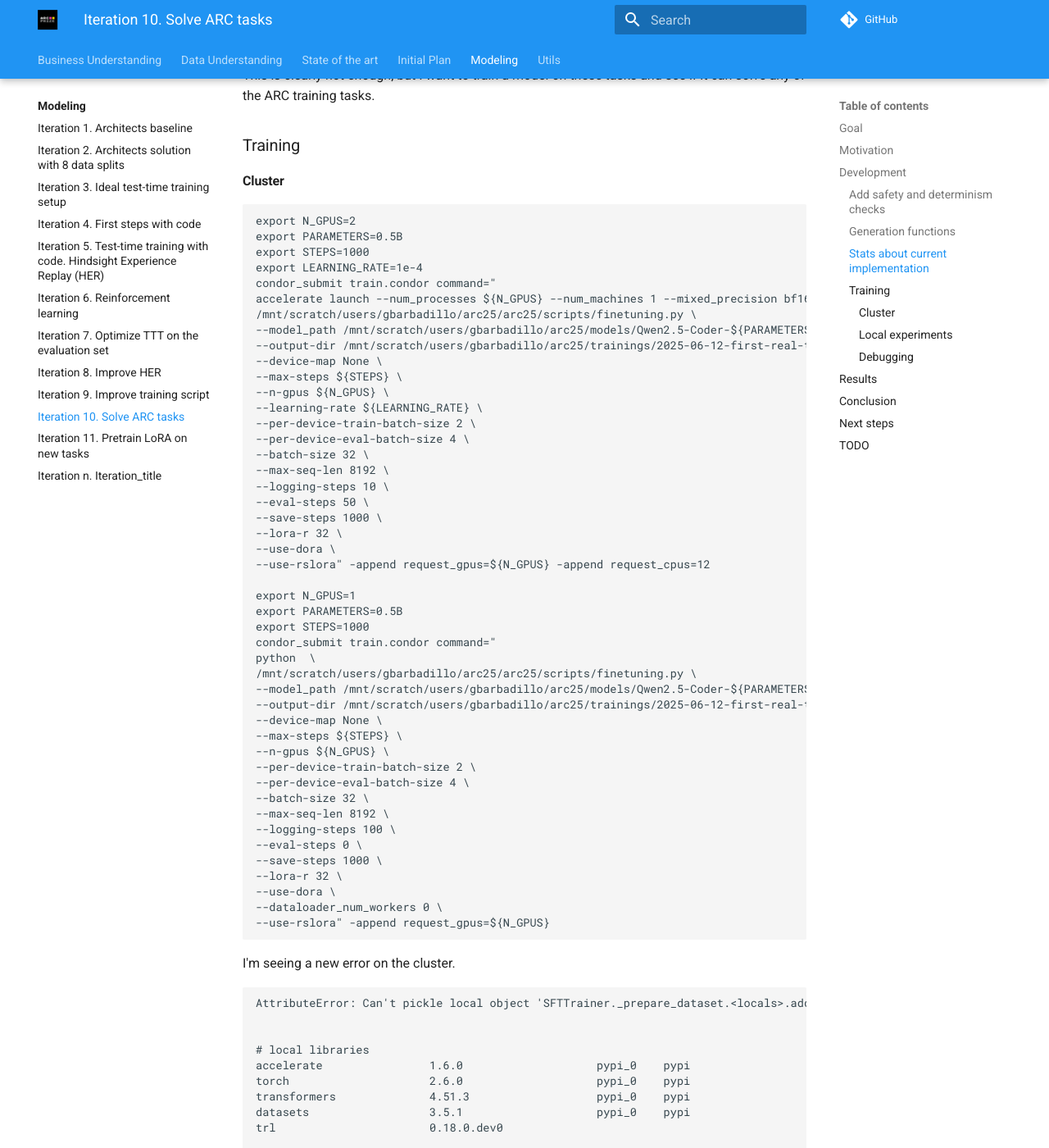
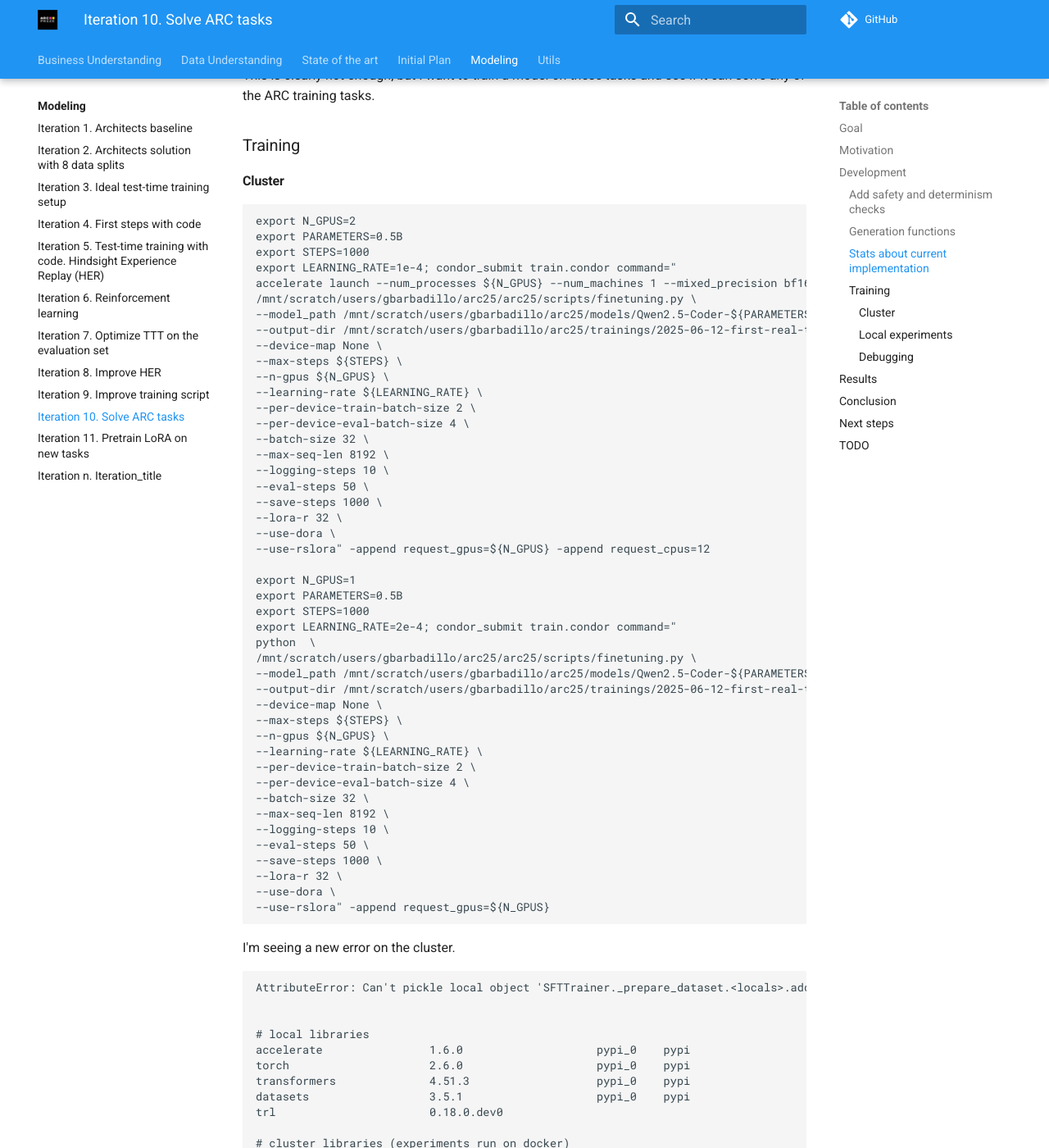
Before and after one commit to ironbar/arc25, an MkDocs documentation site: the page built from docs/modeling/Iteration_10_solve_arc_tasks.md, in a window 1280 px wide and 1400 px high, scrolled down 1637 px. Shown: the whole window at 82% size. Built offline with MkDocs 1.6.1 and Material for MkDocs 9.7.7, drawn with Linux system fonts in a browser that asks for light colours; comment, search, counter and statistics services are not loaded.

````diff
--- a/docs/modeling/Iteration_10_solve_arc_tasks.md
+++ b/docs/modeling/Iteration_10_solve_arc_tasks.md
@@ -79,8 +79,7 @@ of the ARC training tasks.
 export N_GPUS=2
 export PARAMETERS=0.5B
 export STEPS=1000
-export LEARNING_RATE=1e-4
-condor_submit train.condor command="
+export LEARNING_RATE=1e-4; condor_submit train.condor command="
 accelerate launch --num_processes ${N_GPUS} --num_machines 1 --mixed_precision bf16 --multi_gpu  \
 /mnt/scratch/users/gbarbadillo/arc25/arc25/scripts/finetuning.py \
 --model_path /mnt/scratch/users/gbarbadillo/arc25/models/Qwen2.5-Coder-${PARAMETERS}-Instruct/ \
@@ -103,24 +102,24 @@ accelerate launch --num_processes ${N_GPUS} --num_machines 1 --mixed_precision b
 export N_GPUS=1
 export PARAMETERS=0.5B
 export STEPS=1000
-condor_submit train.condor command="
+export LEARNING_RATE=2e-4; condor_submit train.condor command="
 python  \
 /mnt/scratch/users/gbarbadillo/arc25/arc25/scripts/finetuning.py \
 --model_path /mnt/scratch/users/gbarbadillo/arc25/models/Qwen2.5-Coder-${PARAMETERS}-Instruct/ \
---output-dir /mnt/scratch/users/gbarbadillo/arc25/trainings/2025-06-12-first-real-trainings/A6000-GPUS${N_GPUS}-Qwen2.5-Coder-${PARAMETERS}-${STEPS}steps \
+--output-dir /mnt/scratch/users/gbarbadillo/arc25/trainings/2025-06-12-first-real-trainings/A6000-GPUS${N_GPUS}-Qwen2.5-Coder-${PARAMETERS}-${STEPS}steps-${LEARNING_RATE}lr \
 --device-map None \
 --max-steps ${STEPS} \
 --n-gpus ${N_GPUS} \
+--learning-rate ${LEARNING_RATE} \
 --per-device-train-batch-size 2 \
 --per-device-eval-batch-size 4 \
 --batch-size 32 \
 --max-seq-len 8192 \
---logging-steps 100 \
---eval-steps 0 \
+--logging-steps 10 \
+--eval-steps 50 \
 --save-steps 1000 \
 --lora-r 32 \
 --use-dora \
---dataloader_num_workers 0 \
 --use-rslora" -append request_gpus=${N_GPUS}
 ```
 
````
Also changed, not shown: 1 other file.
